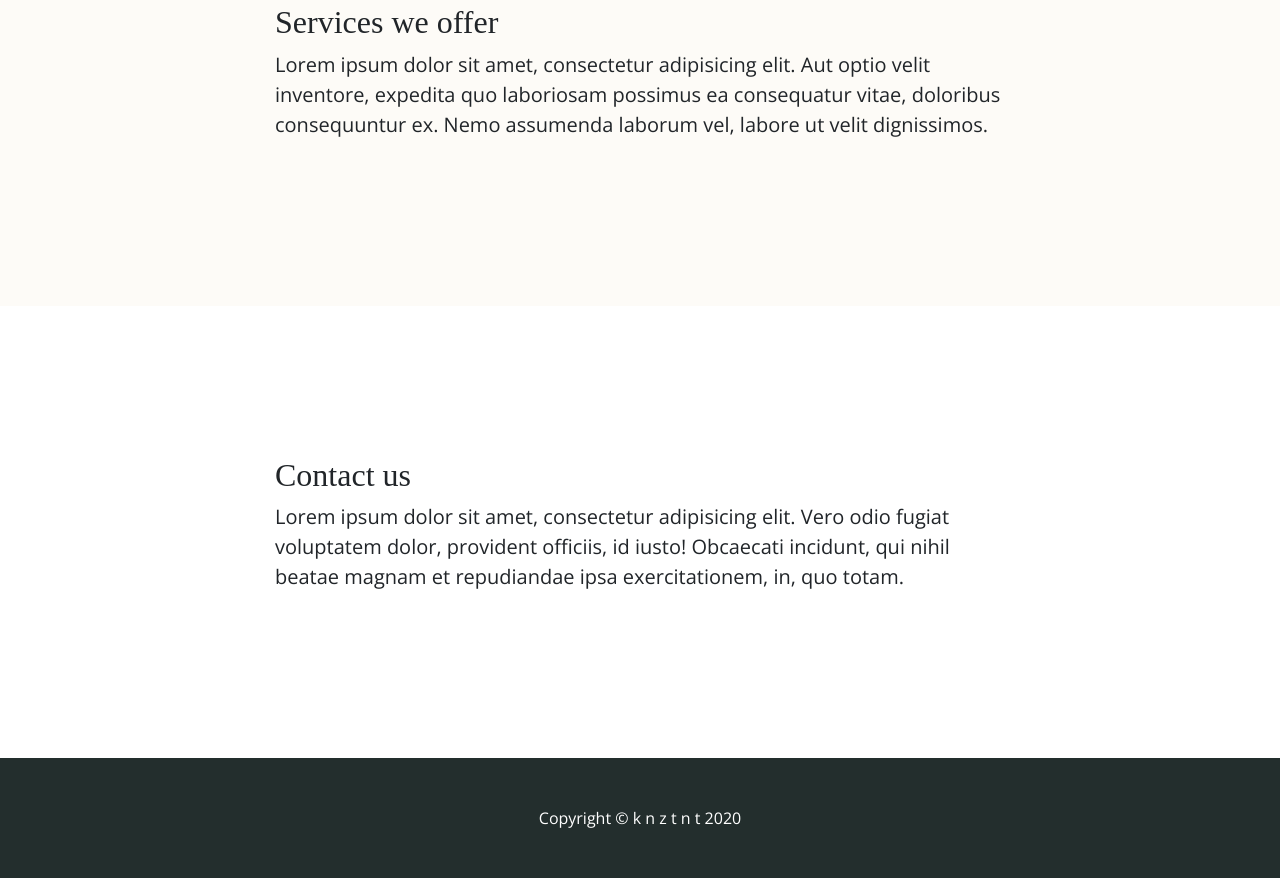
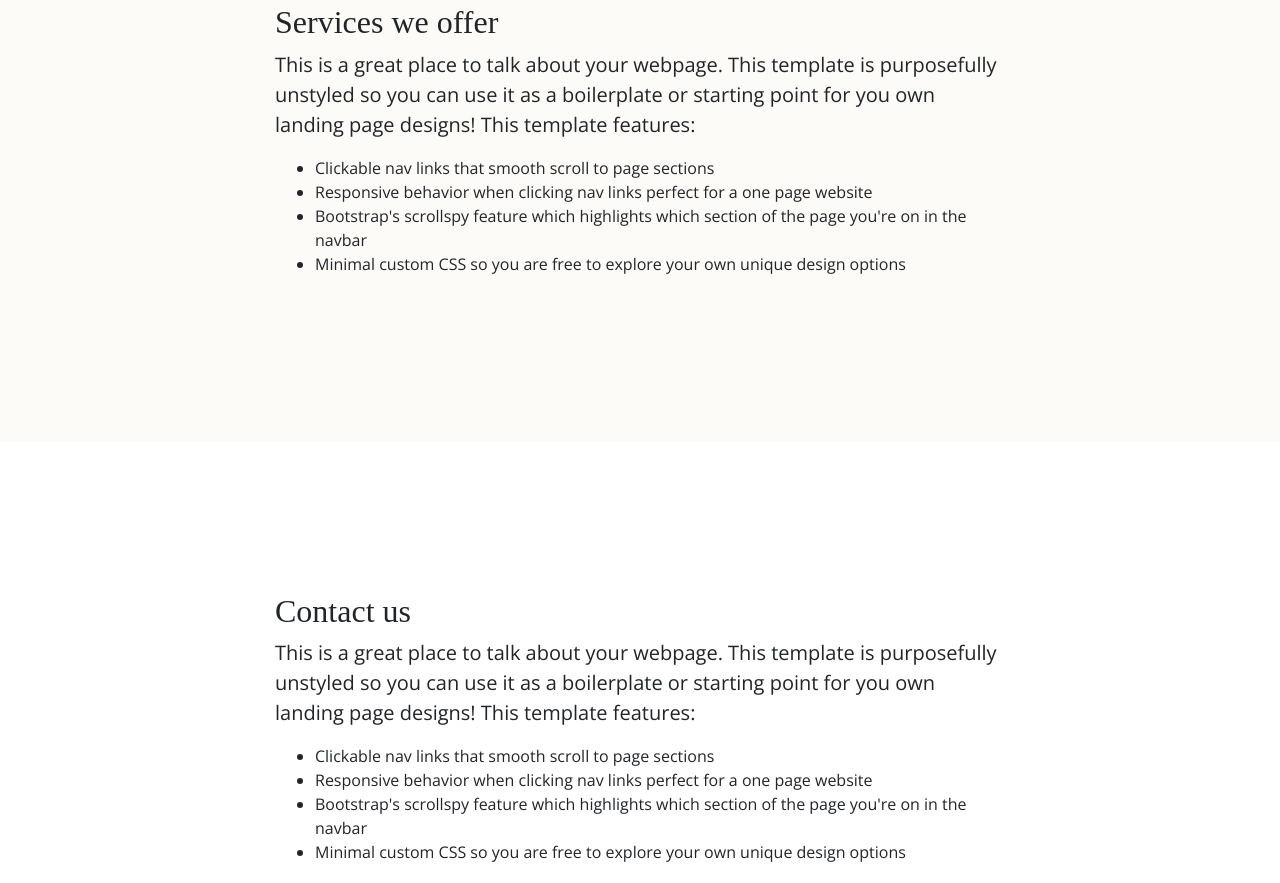
Before and after one commit to knztnt/knztnt.github.io, a plain HTML site: page index.html in a window 1280 px wide. Shown: the part 1093-1976 px from the top of the page. Drawn offline with nearby package versions, Linux system fonts and the light colour scheme; a web font is replaced by a local one.

Commit message:
Update index.html

```diff
--- a/index.html
+++ b/index.html
@@ -113,11 +113,26 @@
           <div class="col-lg-8 mx-auto">
             <h2>Services we offer</h2>
             <p class="lead">
-              Lorem ipsum dolor sit amet, consectetur adipisicing elit. Aut
-              optio velit inventore, expedita quo laboriosam possimus ea
-              consequatur vitae, doloribus consequuntur ex. Nemo assumenda
-              laborum vel, labore ut velit dignissimos.
+              This is a great place to talk about your webpage. This template is
+              purposefully unstyled so you can use it as a boilerplate or
+              starting point for you own landing page designs! This template
+              features:
             </p>
+            <ul>
+              <li>Clickable nav links that smooth scroll to page sections</li>
+              <li>
+                Responsive behavior when clicking nav links perfect for a one
+                page website
+              </li>
+              <li>
+                Bootstrap's scrollspy feature which highlights which section of
+                the page you're on in the navbar
+              </li>
+              <li>
+                Minimal custom CSS so you are free to explore your own unique
+                design options
+              </li>
+            </ul>
           </div>
         </div>
       </div>
@@ -129,11 +144,26 @@
           <div class="col-lg-8 mx-auto">
             <h2>Contact us</h2>
             <p class="lead">
-              Lorem ipsum dolor sit amet, consectetur adipisicing elit. Vero
-              odio fugiat voluptatem dolor, provident officiis, id iusto!
-              Obcaecati incidunt, qui nihil beatae magnam et repudiandae ipsa
-              exercitationem, in, quo totam.
+              This is a great place to talk about your webpage. This template is
+              purposefully unstyled so you can use it as a boilerplate or
+              starting point for you own landing page designs! This template
+              features:
             </p>
+            <ul>
+              <li>Clickable nav links that smooth scroll to page sections</li>
+              <li>
+                Responsive behavior when clicking nav links perfect for a one
+                page website
+              </li>
+              <li>
+                Bootstrap's scrollspy feature which highlights which section of
+                the page you're on in the navbar
+              </li>
+              <li>
+                Minimal custom CSS so you are free to explore your own unique
+                design options
+              </li>
+            </ul>
           </div>
         </div>
       </div>
```
